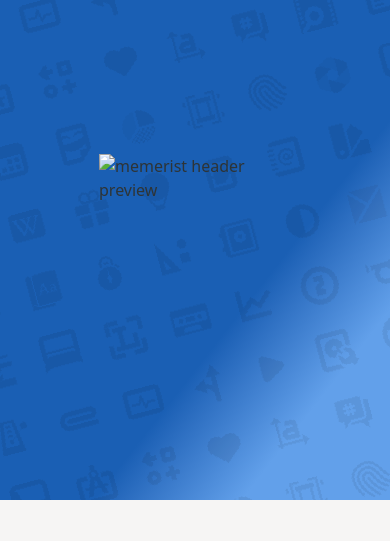
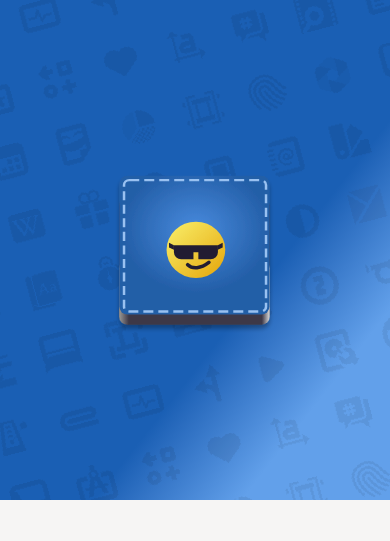
Before and after one commit to vani-tty1/vani-tty1.github.io, a website: page memerist/index.html in a window 390 px wide. Shown: the top 541 px of the page. Drawn offline with Linux system fonts and the light colour scheme.

Commit message:
fix: missing app icon on phone view

```diff
--- a/memerist/index.html
+++ b/memerist/index.html
@@ -20,7 +20,7 @@
             </div>
 
             <div class="flex md:hidden items-center justify-center flex-1 relative">
-                <img src="assets/flathub.png" alt="memerist header preview" class="w-48 h-48">
+                <img src="assets/memerist.svg" alt="memerist header preview" class="w-48 h-48">
             </div>
 
             <div class="max-w-4xl mx-auto px-8 w-full relative mt-auto pt-12 hidden md:block">
```
